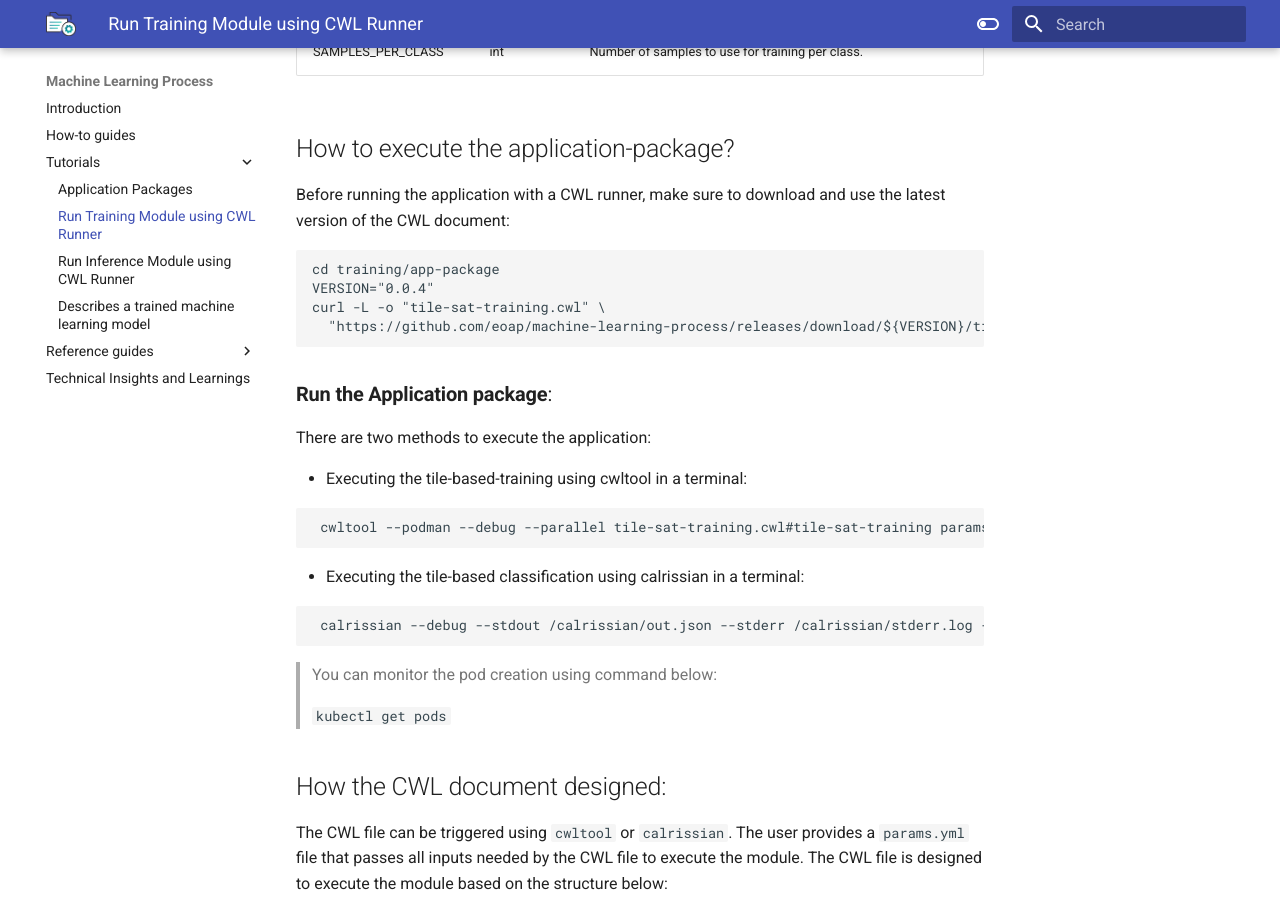
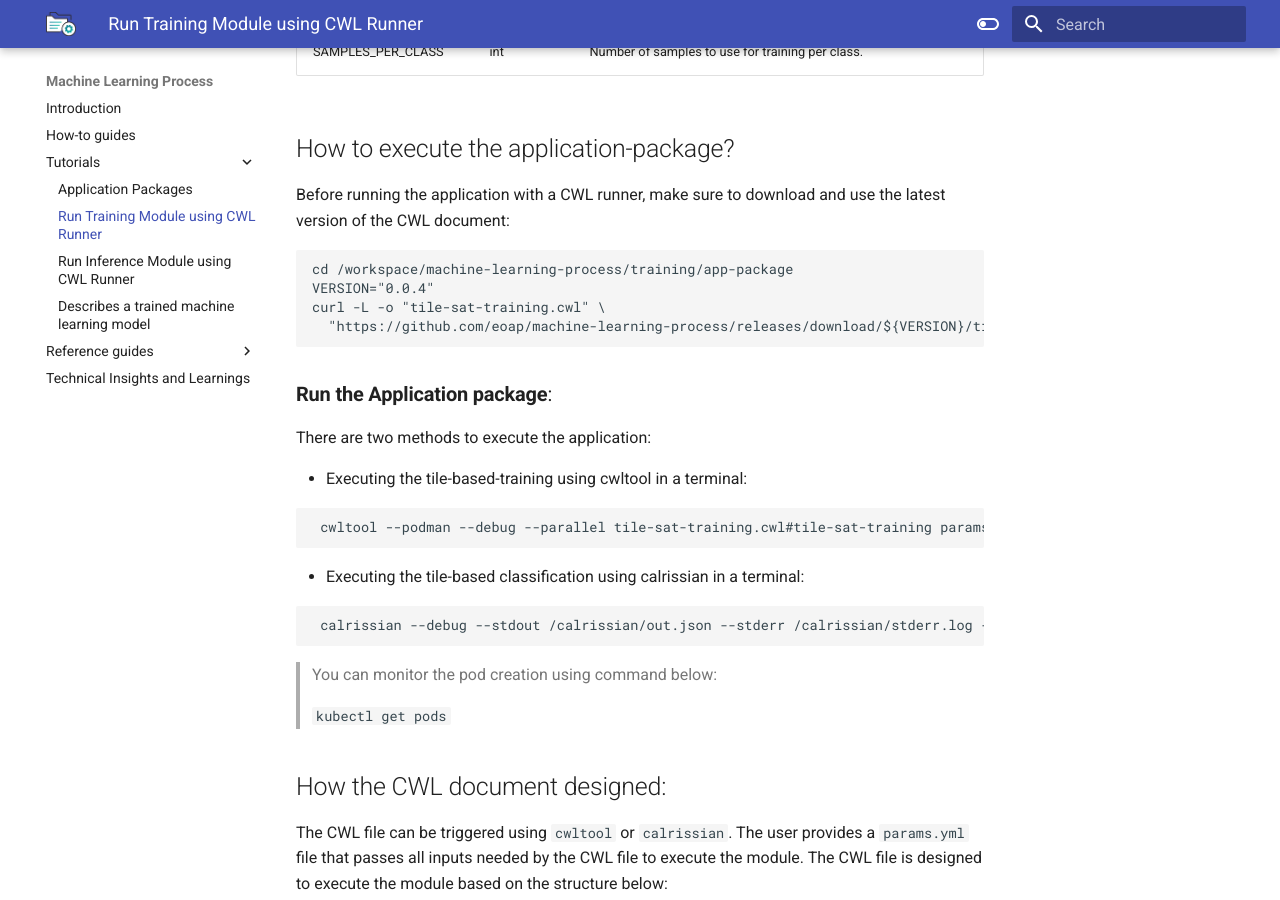
Before and after one commit to simonevaccari/machine-learning-process, an MkDocs documentation site: the page built from docs/training-cwl.md, in a window 1280 px wide and 900 px high, scrolled down 1116 px. Built offline with MkDocs 1.6.1 and Material for MkDocs 9.7.7, drawn with Linux system fonts in a browser that asks for light colours.

Commit message:
docs: fix params.yaml reference

````diff
--- a/docs/training-cwl.md
+++ b/docs/training-cwl.md
@@ -26,7 +26,7 @@
 ## How to execute the application-package?
 Before running the application with a CWL runner, make sure to download and use the latest version of the CWL document:
 ```
-cd training/app-package
+cd /workspace/machine-learning-process/training/app-package
 VERSION="0.0.4"
 curl -L -o "tile-sat-training.cwl" \
   "https://github.com/eoap/machine-learning-process/releases/download/${VERSION}/tile-sat-training.${VERSION}.cwl"
@@ -40,7 +40,7 @@
 - Executing the tile-based-training using cwltool in a terminal:
 
    ```
-    cwltool --podman --debug --parallel tile-sat-training.cwl#tile-sat-training params.yml
+    cwltool --podman --debug --parallel tile-sat-training.cwl#tile-sat-training params.yaml
    ```
 
 
````
Also changed, not shown: docs/inference-cwl.md (+1 -1 lines).
